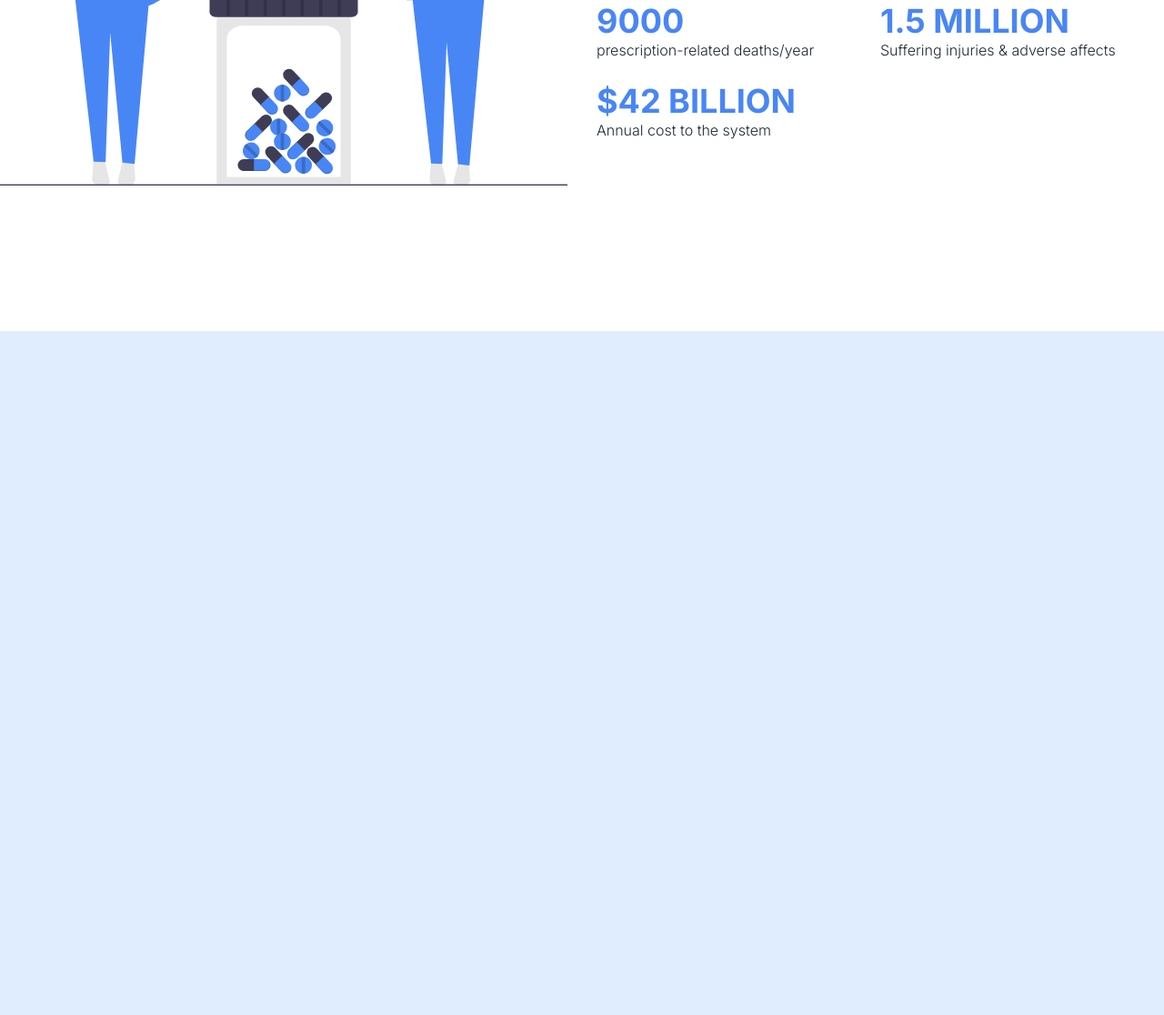
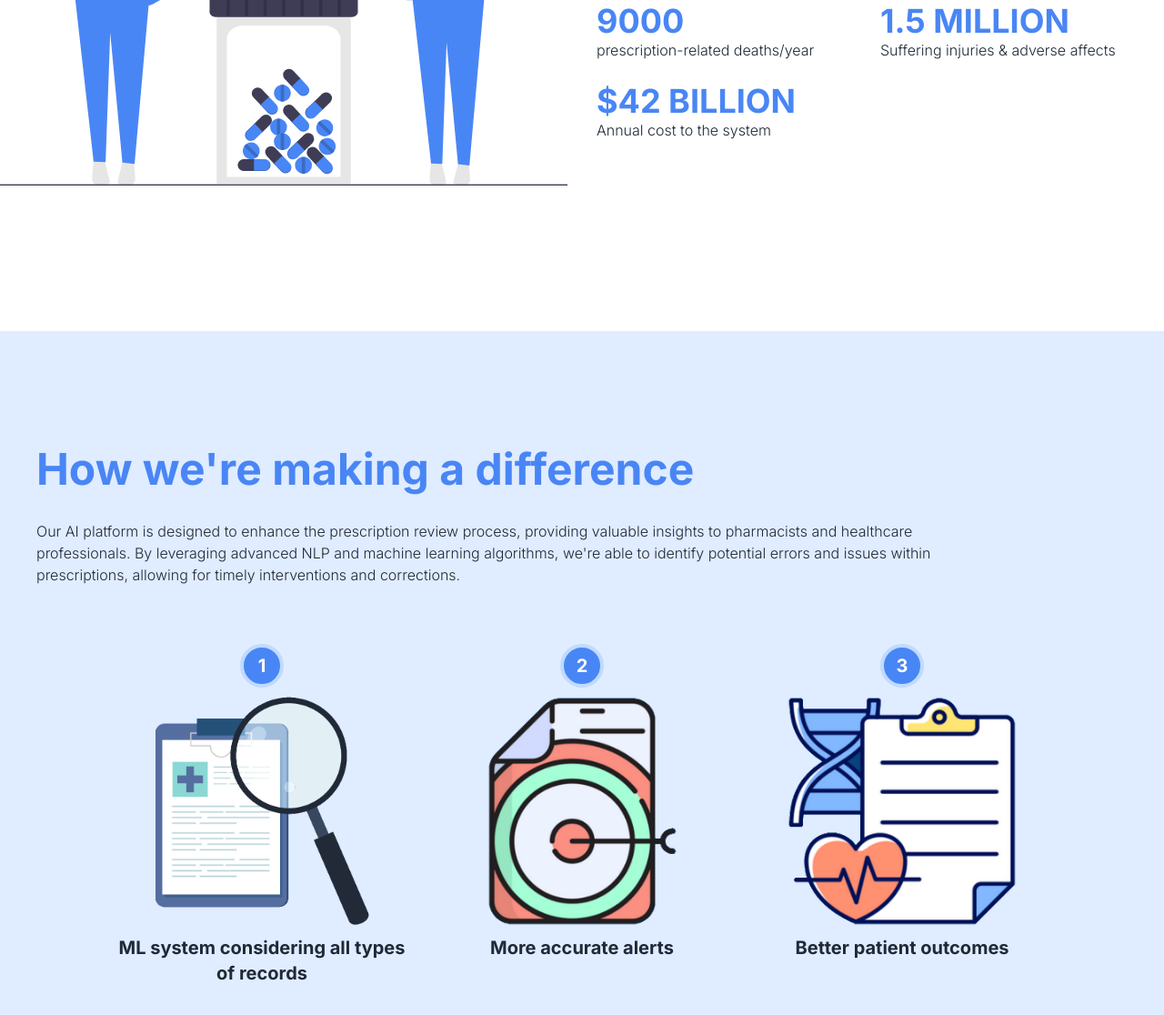
Before and after one commit to kyle-trinh/viai.io, an Astro site: page / in a window 1280 px wide. Shown: the part 1190-2306 px from the top of the page at 91% size. Before the commit the page ends 1554 px from the top, so only its background shows below. Built offline with nearby package versions, Linux system fonts and the light colour scheme; Astro itself is replaced by a stand-in of ours.

Commit message:
Add second why? section

```diff
--- /dev/null
+++ b/src/components/SectionHeader.astro
@@ -0,0 +1,7 @@
+---
+
+---
+
+<h2 class='md:text-5xl text-4xl font-bold text-primary mb-8'>
+  <slot />
+</h2>
--- a/src/pages/index.astro
+++ b/src/pages/index.astro
@@ -2,6 +2,10 @@
 import { Image } from 'astro:assets';
 import heroImage from '../images/hero-img.png';
 import errorCostImage from '../images/error-cost-img.svg';
+import first from '../images/first.png';
+import second from '../images/second.png';
+import third from '../images/third.png';
+import SectionHeader from '../components/SectionHeader.astro';
 
 const navItems = [
   {
@@ -28,6 +32,22 @@ const heroSection = {
     'Harnessing the latest in AI and NLP to reduce prescription errors and improve patient safety. Our platform analyzes prescriptions with unrivaled accuracy, catching potential mistakes before they reach the patient.',
   img: heroImage,
 };
+
+const steps = [
+  {
+    img: first,
+    title: 'ML system considering all types of records',
+  },
+
+  {
+    img: second,
+    title: 'More accurate alerts',
+  },
+  {
+    img: third,
+    title: 'Better patient outcomes',
+  },
+];
 ---
 
 <!doctype html>
@@ -148,6 +168,38 @@ const heroSection = {
         />
       </div>
     </section>
+
+    <section class='bg-bgPrimary lg:py-32 px-4 md:px-10 2xl:px-0 py-20'>
+      <div class='container mx-auto'>
+        <SectionHeader>How we're making a difference</SectionHeader>
+        <p class='max-w-5xl mb-16'>
+          Our AI platform is designed to enhance the prescription review
+          process, providing valuable insights to pharmacists and healthcare
+          professionals. By leveraging advanced NLP and machine learning
+          algorithms, we're able to identify potential errors and issues within
+          prescriptions, allowing for timely interventions and corrections.
+        </p>
+        <div
+          class='flex md:justify-between md:items-start md:max-w-5xl mx-auto md:flex-row flex-col items-center justify-start gap-8 max-w-sm'
+        >
+          {
+            steps.map(({ img, title }, index) => (
+              <div class='flex flex-col items-center gap-2 flex-1'>
+                <div class='w-12 h-12 bg-primary text-white border-blue-200 border-4 rounded-full flex items-center justify-center font-bold text-xl'>
+                  {index + 1}
+                </div>
+                <Image
+                  src={img}
+                  alt=''
+                  class='lg:h-64 md:w-auto md:h-48 w-36 h-auto'
+                />
+                <p class='text-center font-bold text-xl'>{title}</p>
+              </div>
+            ))
+          }
+        </div>
+      </div>
+    </section>
   </body>
 
   <style is:global>
@@ -161,14 +213,12 @@ const heroSection = {
 
     const menuItems = document.querySelectorAll('.menu-item');
     for (const menuItem of menuItems) {
-      console.log(menuItem);
       menuItem.addEventListener('click', () => {
         if (
           document
             .querySelector('.nav-bar')
             ?.classList.contains('-translate-x-full')
         ) {
-          console.log('adding');
           document.querySelector('.nav-bar')?.classList.remove('translate-x-0');
         }
       });
```
Also changed, not shown: src/images/first.png (added), src/images/second.png (added), src/images/third.png (added).
